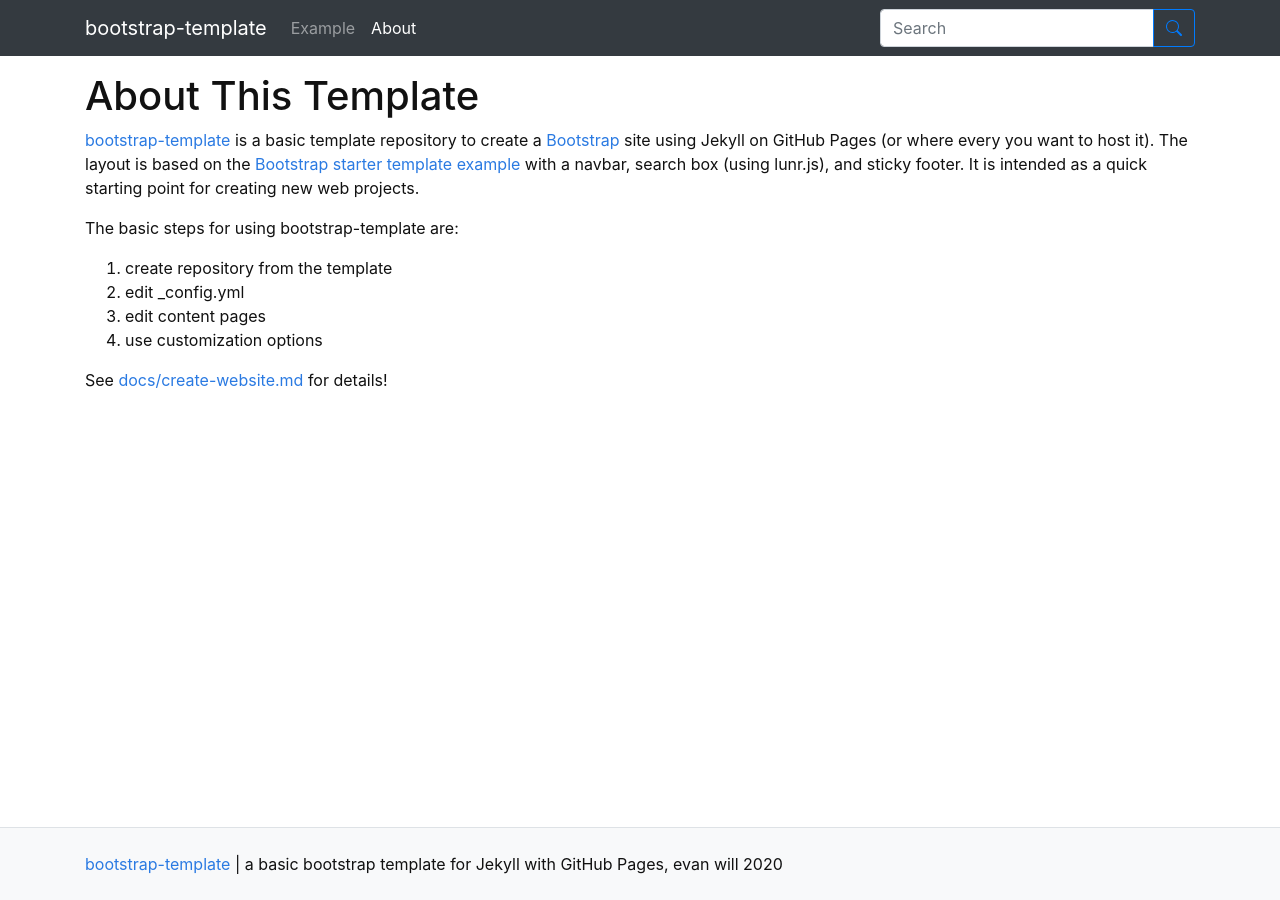
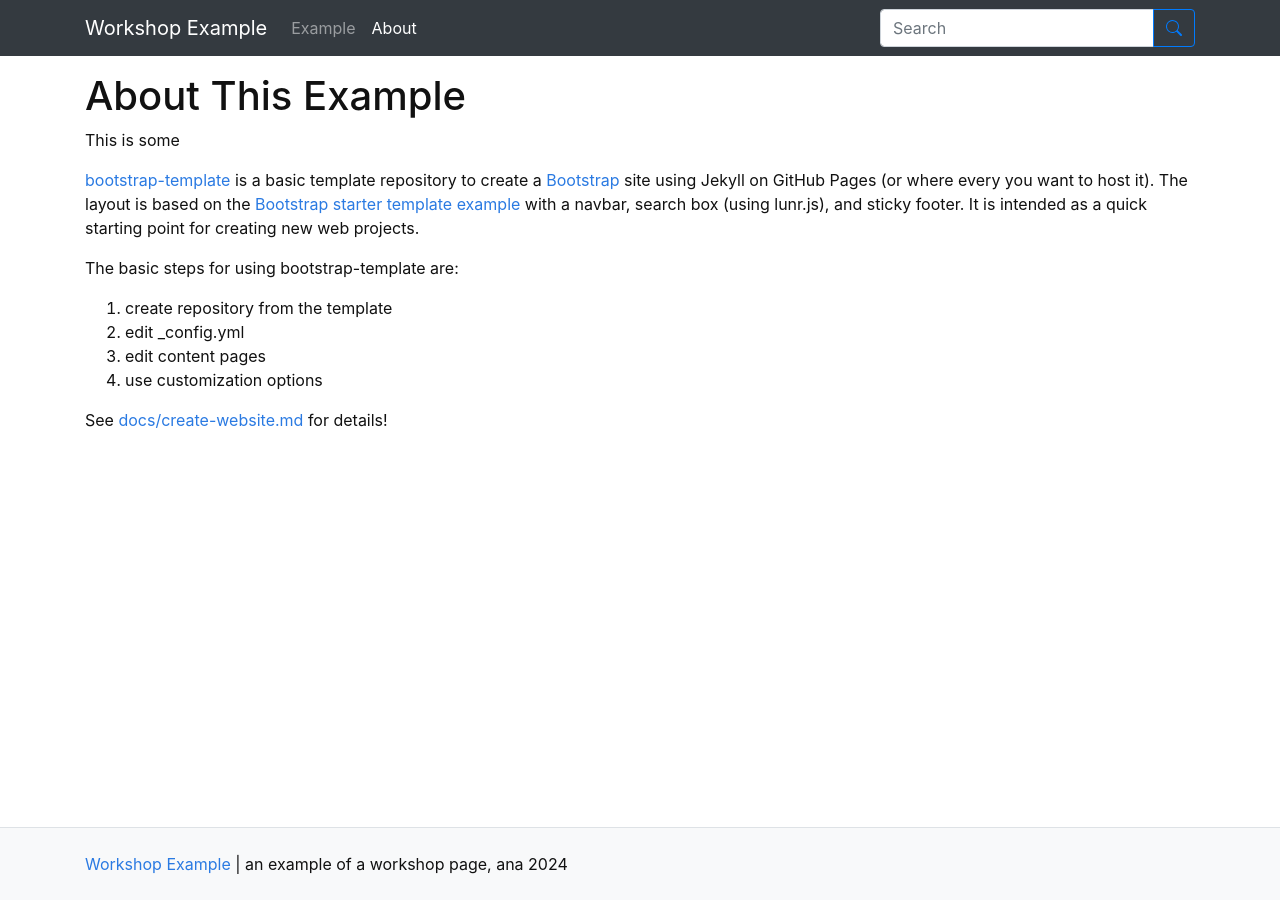
Before and after one commit to gutenlauf/workshop-template, a Jekyll site: the page built from pages/about.md, in a window 1280 px wide. Built offline with Jekyll 4.4.1, drawn with Linux system fonts in a browser that asks for light colours.

Commit message:
update-config

```diff
--- a/_config.yml
+++ b/_config.yml
@@ -9,10 +9,10 @@
 #######
 # SITE SETTINGS
 #
-title: bootstrap-template
-description: "a basic bootstrap template for Jekyll with GitHub Pages"
-year: 2020
-author: evan will
+title: Workshop Example
+description: "an example of a workshop page"
+year: 2024
+author: ana
 # add search box to navbar, true/false
 search: true
 
@@ -29,7 +29,7 @@ url:
 # baseurl is your github repository's name prefixed with a /
 baseurl:
 # location of code, the full url to your github repository
-source-code: https://github.com/thecdil/bootstrap-template
+source-code: https://github.com/gutenlauf/workshop-template
 
 ##########
 # GOOGLE ANALYTICS [optional!]
--- a/pages/about.md
+++ b/pages/about.md
@@ -1,8 +1,10 @@
 ---
-title: About This Template
+title: About This Example
 nav: About
 nav_order: 2
 ---
+
+This is some
 
 [bootstrap-template](https://github.com/thecdil/bootstrap-template) is a basic template repository to create a [Bootstrap](https://getbootstrap.com/) site using Jekyll on GitHub Pages (or where every you want to host it).
 The layout is based on the [Bootstrap starter template example](https://getbootstrap.com/docs/4.5/examples/) with a navbar, search box (using lunr.js), and sticky footer.
```
